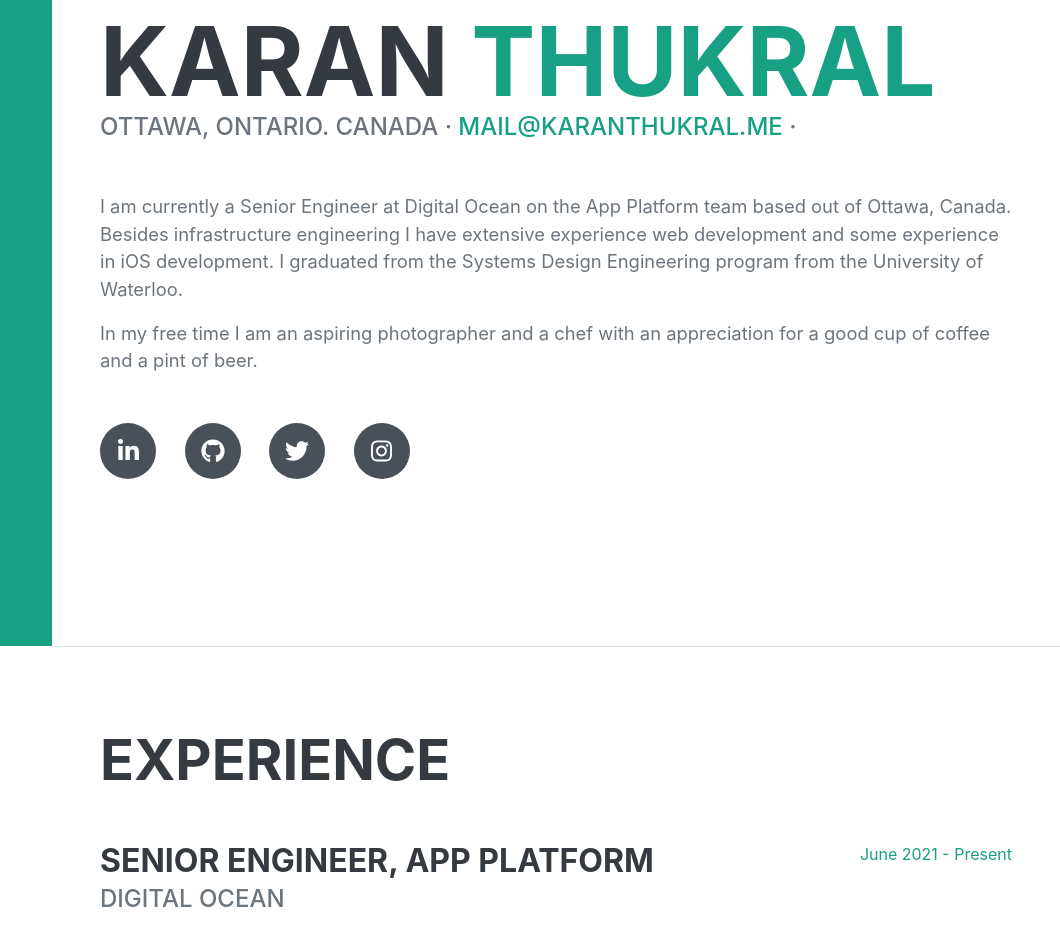
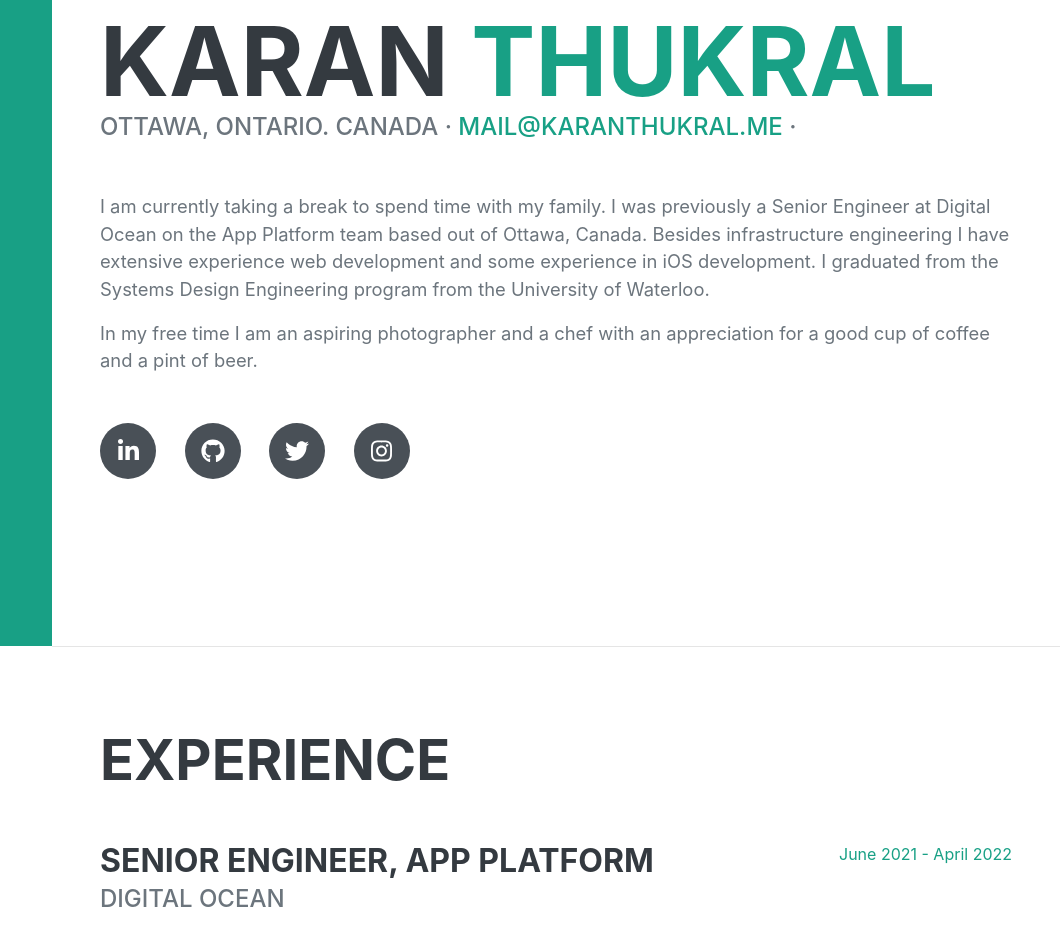
Before and after one commit to karanthukral/karanthukral.github.io, a plain HTML site: page index.html in a window 1280 px wide. Shown: the part 154-1090 px from the top of the page, 220-1280 px from the left. Drawn offline with nearby package versions, Linux system fonts and the light colour scheme; a web font is replaced by a local one.

Commit message:
Update end date for DO job

```diff
--- a/index.html
+++ b/index.html
@@ -44,7 +44,7 @@
                     <div class="subheading mb-5">
                         Ottawa, Ontario. Canada · <a href="mailto:mail@karanthukral.me">mail@karanthukral.me</a> ·
                     </div>
-                    <p class="lead mb-3">I am currently a Senior Engineer at Digital Ocean on the App Platform team based out of Ottawa, Canada. Besides infrastructure engineering I have extensive experience web development and some experience in iOS development.
+                    <p class="lead mb-3">I am currently taking a break to spend time with my family. I was previously a Senior Engineer at Digital Ocean on the App Platform team based out of Ottawa, Canada. Besides infrastructure engineering I have extensive experience web development and some experience in iOS development.
                         I graduated from the Systems Design Engineering program from the University of Waterloo.</p>
                     <p class="lead mb-5">In my free time I am an aspiring photographer and a chef with an appreciation for a good cup of coffee and a pint of beer.</p>
                     <div class="social-icons">
@@ -65,7 +65,7 @@
                             <h3 class="mb-0">Senior Engineer, App Platform</h3>
                             <div class="subheading mb-3">Digital Ocean</div>
                         </div>
-                        <div class="flex-shrink-0"><span class="text-primary">June 2021 - Present</span></div>
+                        <div class="flex-shrink-0"><span class="text-primary">June 2021 - April 2022</span></div>
                     </div>
                     <div class="d-flex flex-column flex-md-row justify-content-between mb-5">
                         <div class="flex-grow-1">
```
